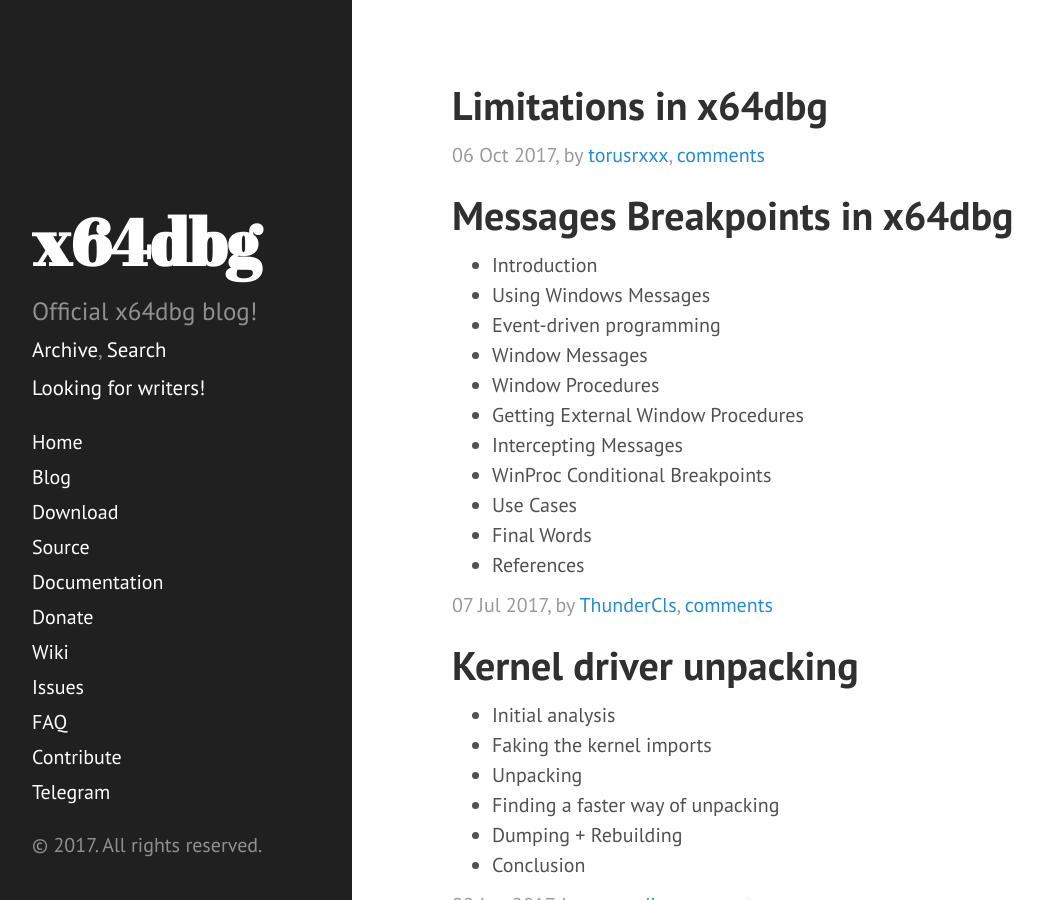
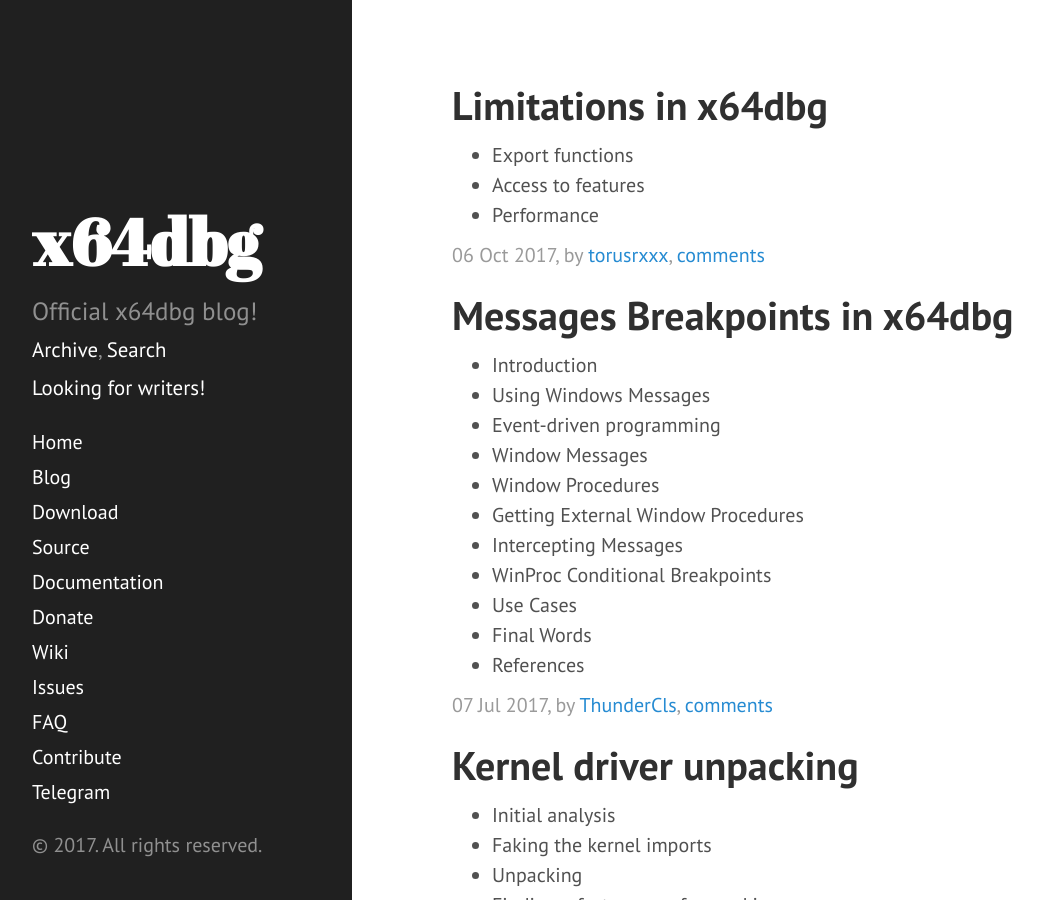
Before and after one commit to x64dbg/blog, a Jekyll site: the page built from archive.html, in a window 1280 px wide and 900 px high. Shown: the whole window, without its empty margins (8-1051 px from the left). Built offline with Jekyll 4.4.1, drawn with Linux system fonts in a browser that asks for light colours; nearby versions of some CDN libraries; comment, search, counter and statistics services are not loaded.

Commit message:
added content

```diff
--- a/_posts/2017-10-06-Limitations-in-x64dbg.md
+++ b/_posts/2017-10-06-Limitations-in-x64dbg.md
@@ -3,7 +3,7 @@
 title: Limitations in x64dbg
 author: torusrxxx
 website: https://github.com/torusrxxx
-contents: []
+contents: ["Export functions", "Access to features", "Performance"]
 
 ---
 
```
